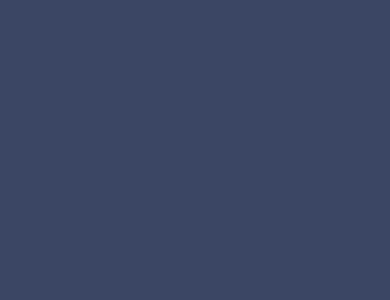
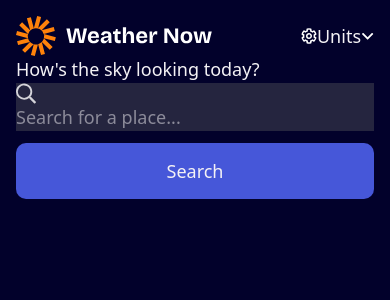
Before and after one commit to florianstancioiu/weather-app, a React (Vite) app: page / in a window 390 px wide. Shown: the top 300 px of the page. Built offline with nearby package versions, Linux system fonts and the light colour scheme.

Commit message:
Tried to implement the mobile version
of a bunch of components

```diff
--- a/index.html
+++ b/index.html
@@ -12,9 +12,7 @@
     />
     <title>Weather App</title>
   </head>
-  <body
-    class="px-[1.5rem] bg-main-bg text-primary transition-all font-league-spartan"
-  >
+  <body class="bg-background text-white p-[1rem] text-[1.125rem]">
     <div id="root"></div>
     <script type="module" src="/src/main.tsx"></script>
   </body>
--- /dev/null
+++ b/src/components/Button/Button.tsx
@@ -0,0 +1,13 @@
+export type Button = {
+  title: string;
+};
+
+const Button = ({ title }: Button) => {
+  return (
+    <button className="bg-blue rounded-[0.625rem] w-full h-[3.5rem]">
+      {title}
+    </button>
+  );
+};
+
+export default Button;
--- a/src/components/Header/Header.tsx
+++ b/src/components/Header/Header.tsx
@@ -1,5 +1,13 @@
+import UnitsDropdown from "../UnitsDropdown/UnitsDropdown";
+import WeatherNowLogo from "../../images/logo.svg";
+
 const Header = () => {
-  return <header></header>;
+  return (
+    <header className="flex justify-between items-center">
+      <img src={WeatherNowLogo} alt="Weather Now Logo" />
+      <UnitsDropdown />
+    </header>
+  );
 };
 
 export default Header;
--- a/src/components/SearchPlaces/SearchPlaces.tsx
+++ b/src/components/SearchPlaces/SearchPlaces.tsx
@@ -1,5 +1,18 @@
+import SearchIcon from "../../images/icon-search.svg";
+
+import Button from "../Button/Button";
+
 const SearchPlaces = () => {
-  return <div></div>;
+  return (
+    <div>
+      <h1>How's the sky looking today?</h1>
+      <div className="bg-background-2 mb-[0.75rem]">
+        <img src={SearchIcon} alt="" />
+        <input type="text" placeholder="Search for a place..." />
+      </div>
+      <Button title="Search" />
+    </div>
+  );
 };
 
 export default SearchPlaces;
--- a/src/components/UnitsDropdown/UnitsDropdown.tsx
+++ b/src/components/UnitsDropdown/UnitsDropdown.tsx
@@ -1,5 +1,17 @@
+import UnitsIcon from "../../images/icon-units.svg";
+import DropdownIcon from "../../images/icon-dropdown.svg";
+
 const UnitsDropdown = () => {
-  return <div></div>;
+  return (
+    <div className="">
+      <div className="flex justify-between items-center cursor-pointer">
+        <img src={UnitsIcon} alt="" />
+        <p>Units</p>
+        <img src={DropdownIcon} alt="" />
+      </div>
+      <div></div>
+    </div>
+  );
 };
 
 export default UnitsDropdown;
--- a/src/index.css
+++ b/src/index.css
@@ -1,9 +1,9 @@
-@import url("https://fonts.googleapis.com/css2?family=League+Spartan:wght@100..900&display=swap");
 @import "tailwindcss";
 
 @theme {
-  --breakpoint-xs: 33.75rem;
+  --color-background: #02012b;
+  --color-background-2: #25253f;
 
-  --color-main-bg: #3b4664;
-  --color-main-text: #444d56;
+  --color-white: #f4f2f5;
+  --color-blue: #4657d9;
 }
```
